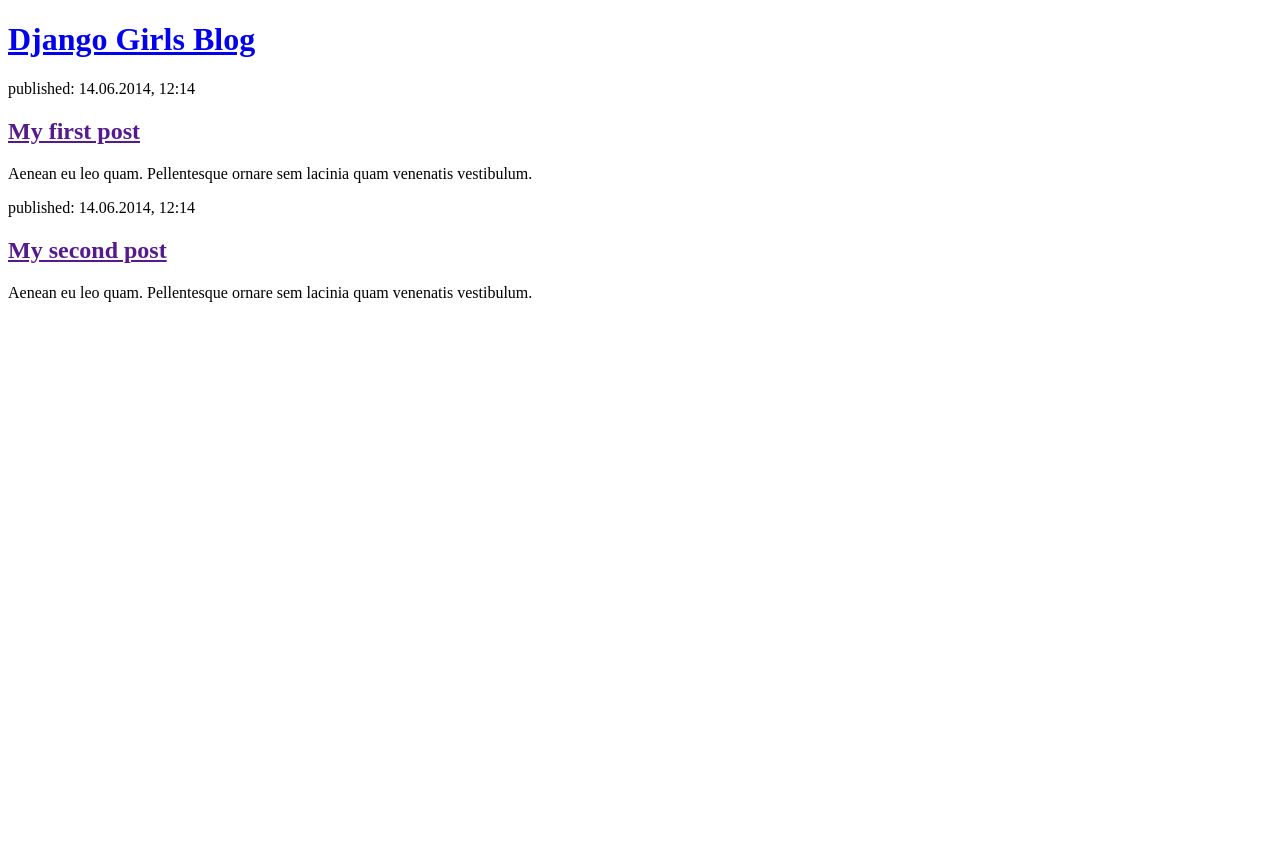
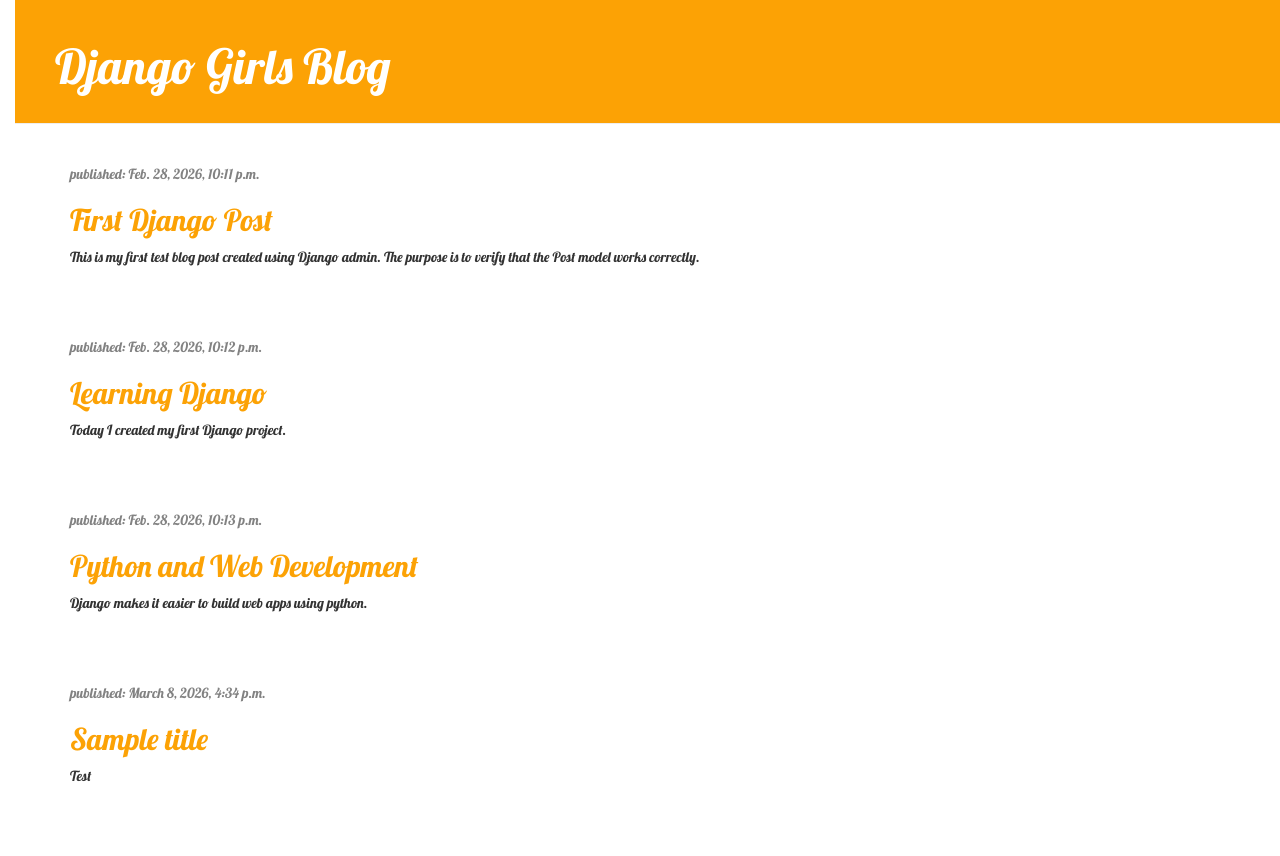
Before and after one commit to nbeach2/django-tutorial, a Django app: page / in a window 1280 px wide. Before the commit the page ends 302 px from the top, so only its background shows below. Run offline with Django 5.2, Linux system fonts and the light colour scheme; data comes from the database, SQL or seed files in the repository; both versions use the stored data as it was after the commit; some libraries are stand-ins or nearby versions.

Commit message:
Complete Django Girls template tutorial sections

```diff
--- /dev/null
+++ b/blog/static/css/blog.css
@@ -0,0 +1,41 @@
+body {
+    padding-left: 15px;
+    font-family: 'Lobster', cursive;
+}
+
+h1 a, h2 a {
+    color: #FCA205;
+    font-family: 'Lobster';
+}
+
+.page-header {
+    background-color: #FCA205;
+    margin-top: 0;
+    margin-bottom: 40px;
+    padding: 20px 20px 20px 40px;
+}
+
+.page-header h1,
+.page-header h1 a,
+.page-header h1 a:visited,
+.page-header h1 a:active {
+    color: #ffffff;
+    font-size: 36pt;
+    text-decoration: none;
+}
+
+.content {
+    margin-left: 40px;
+}
+
+h2, h3, h4 {
+    font-family: 'Lobster', cursive;
+}
+
+.date {
+    color: #828282;
+}
+
+.post {
+    margin-bottom: 70px;
+}
--- /dev/null
+++ b/blog/templates/blog/base.html
@@ -0,0 +1,29 @@
+{% load static %}
+<html>
+    <head>
+        <title>Django Girls blog</title>
+        <link rel="stylesheet" href="//maxcdn.bootstrapcdn.com/bootstrap/3.2.0/css/bootstrap.min.css">
+        <link rel="stylesheet" href="//maxcdn.bootstrapcdn.com/bootstrap/3.2.0/css/bootstrap-theme.min.css">
+        <link rel="stylesheet" href="https://fonts.googleapis.com/css?family=Lobster&subset=latin,latin-ext">
+        <link rel="stylesheet" href="{% static 'css/blog.css' %}">
+    </head>
+    <body>
+        <header class="page-header">
+            <h1><a href="/">Django Girls Blog</a></h1>
+        </header>
+
+        <main class="content container">
+            <div class="row">
+                <div class="col-md-8">
+                    {% for post in posts %}
+                        <article class="post">
+                            <time class="date">published: {{ post.published_date }}</time>
+                            <h2><a href="">{{ post.title }}</a></h2>
+                            <p>{{ post.text|linebreaksbr }}</p>
+                        </article>
+                    {% endfor %}
+                </div>
+            </div>
+        </main>
+    </body>
+</html>
--- a/blog/templates/blog/post_list.html
+++ b/blog/templates/blog/post_list.html
@@ -1,23 +1,11 @@
-<!DOCTYPE html>
-<html>
-    <head>
-        <title>Django Girls blog</title>
-    </head>
-    <body>
-        <header>
-            <h1><a href="/">Django Girls Blog</a></h1>
-        </header>
+{% extends 'blog/base.html' %}
 
-        <article>
-            <p>published: 14.06.2014, 12:14</p>
-            <h2><a href="">My first post</a></h2>
-            <p>Aenean eu leo quam. Pellentesque ornare sem lacinia quam venenatis vestibulum.</p>
+{% block content %}
+    {% for post in posts %}
+        <article class="post">
+            <time class="date">published: {{ post.published_date }}</time>
+            <h2><a href="">{{ post.title }}</a></h2>
+            <p>{{ post.text|linebreaksbr }}</p>
         </article>
-
-        <article>
-            <p>published: 14.06.2014, 12:14</p>
-            <h2><a href="">My second post</a></h2>
-            <p>Aenean eu leo quam. Pellentesque ornare sem lacinia quam venenatis vestibulum.</p>
-        </article>
-    </body>
-</html>
+    {% endfor %}
+{% endblock %}
--- a/blog/views.py
+++ b/blog/views.py
@@ -1,4 +1,7 @@
 from django.shortcuts import render
+from django.utils import timezone
+from .models import Post
 
 def post_list(request):
-    return render(request, 'blog/post_list.html', {})
+    posts = Post.objects.filter(published_date__lte=timezone.now()).order_by('published_date')
+    return render(request, 'blog/post_list.html', {'posts': posts})
```
Also changed, not shown: db.sqlite3, 1 other file.
